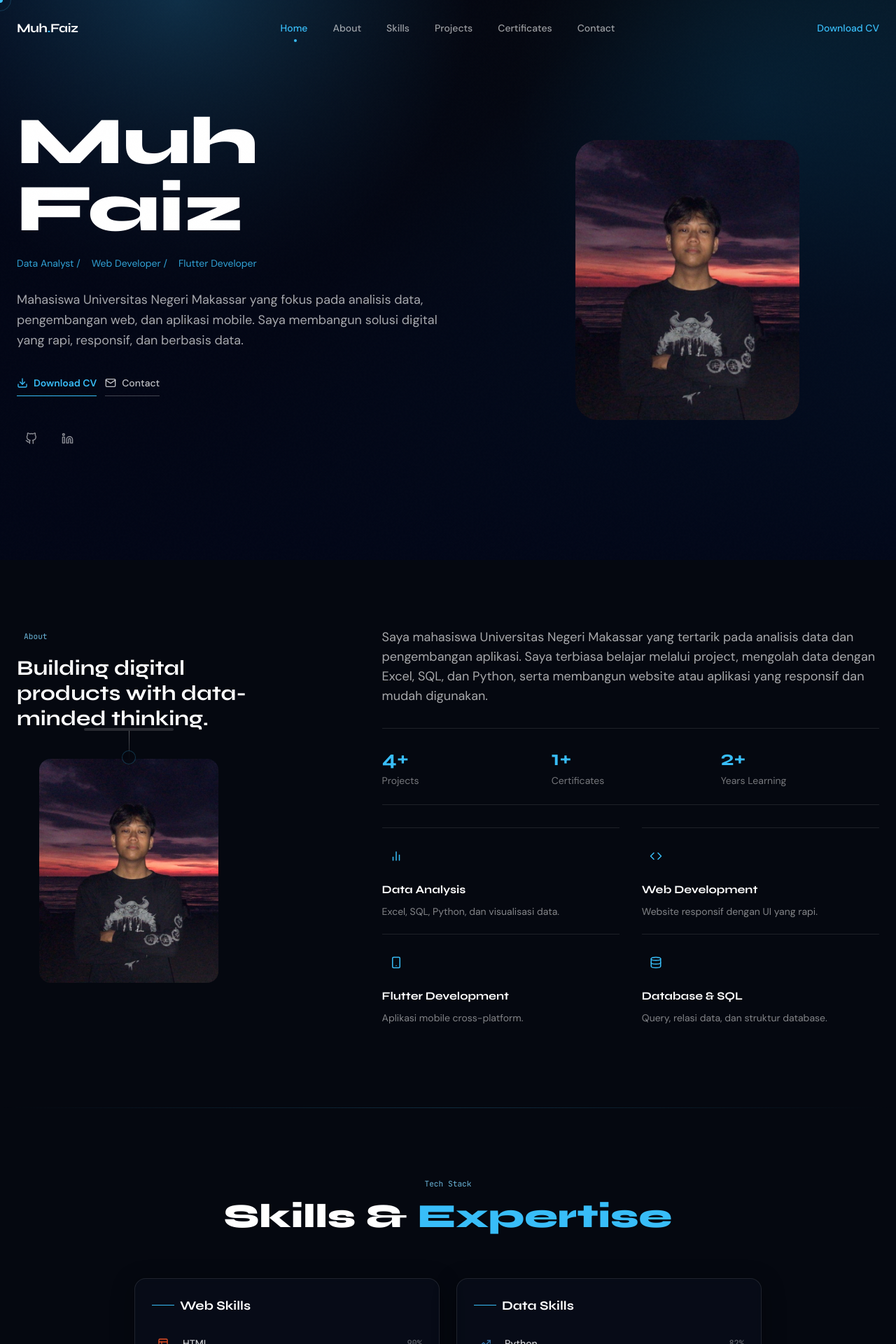
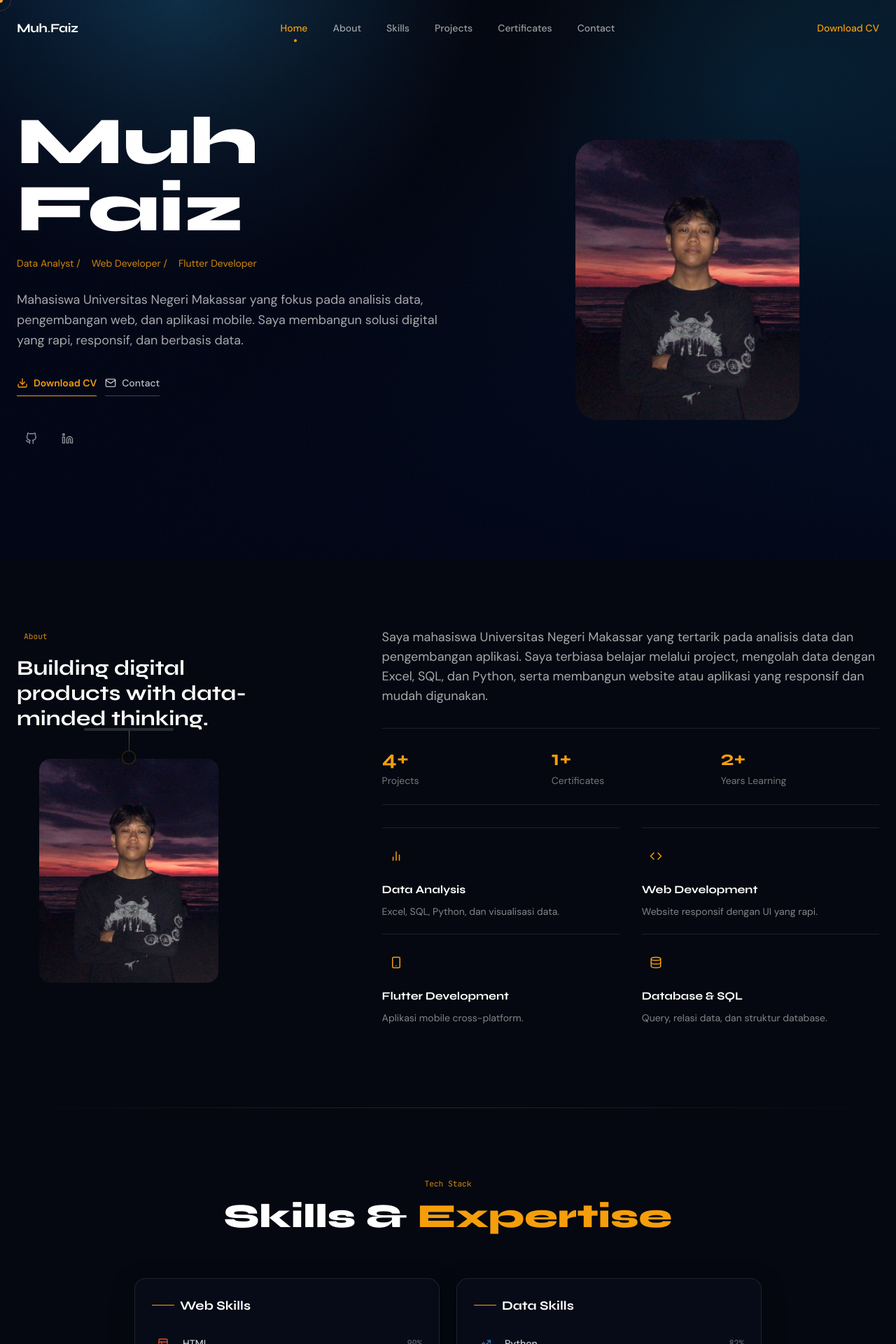
Before and after one commit to MFaizzZz/web_portofolio, a React (Vite) app: page / in a window 1280 px wide. Shown: the top 1920 px of the page at 70% size. Built offline with nearby package versions, Linux system fonts and the light colour scheme.

Commit message:
first commit

```diff
--- a/src/components/About.jsx
+++ b/src/components/About.jsx
@@ -67,7 +67,7 @@ function HangingPhoto() {
         whileDrag={{ scale: 1.03 }}
         whileHover={{ y: -2 }}
       >
-        <div className="absolute -top-3 left-1/2 h-5 w-5 -translate-x-1/2 rounded-full border border-neon-blue/25 bg-dark-900/80" />
+        <div className="absolute -top-3 left-1/2 h-5 w-5 -translate-x-1/2 rounded-full border border-neon-amber/25 bg-dark-900/80" />
         <div className="overflow-hidden rounded-2xl">
           <img
             src="/Faiz.jpeg"
@@ -90,13 +90,13 @@ function FocusCard({ item, index }) {
   return (
     <motion.div
       ref={ref}
-      className="border-t border-white/10 py-5 transition-colors duration-300 hover:border-neon-blue/40"
+      className="border-t border-white/10 py-5 transition-colors duration-300 hover:border-neon-amber/40"
       initial={{ opacity: 0, y: 28 }}
       animate={isInView ? { opacity: 1, y: 0 } : {}}
       transition={{ duration: 0.45, delay: index * 0.08 }}
       whileHover={{ y: -3 }}
     >
-      <div className="mb-4 flex h-10 w-10 items-center justify-center text-neon-blue">
+      <div className="mb-4 flex h-10 w-10 items-center justify-center text-neon-amber">
         <Icon size={18} />
       </div>
       <h3 className="font-display text-base font-bold text-white">{item.title}</h3>
@@ -153,7 +153,7 @@ export default function About() {
             >
               {stats.map((stat) => (
                 <div key={stat.label}>
-                  <div className="font-display text-2xl font-bold text-neon-blue md:text-3xl">
+                  <div className="font-display text-2xl font-bold text-neon-amber md:text-3xl">
                     {stat.value}
                   </div>
                   <div className="mt-1 font-body text-xs text-white/45 md:text-sm">{stat.label}</div>
--- a/src/components/CustomCursor.jsx
+++ b/src/components/CustomCursor.jsx
@@ -32,12 +32,12 @@ export default function CustomCursor() {
   return (
     <>
       <motion.div
-        className="fixed top-0 left-0 w-2 h-2 bg-neon-blue rounded-full pointer-events-none z-[99999] mix-blend-screen"
+        className="fixed top-0 left-0 w-2 h-2 bg-neon-amber rounded-full pointer-events-none z-[99999] mix-blend-screen"
         animate={{ x: pos.x - 4, y: pos.y - 4 }}
         transition={{ type: 'spring', stiffness: 800, damping: 30 }}
       />
       <motion.div
-        className="fixed top-0 left-0 rounded-full pointer-events-none z-[99998] border border-neon-blue/50 mix-blend-screen"
+        className="fixed top-0 left-0 rounded-full pointer-events-none z-[99998] border border-neon-amber/50 mix-blend-screen"
         animate={{
           x: pos.x - (isHovering ? 24 : 16),
           y: pos.y - (isHovering ? 24 : 16),
--- a/src/components/Hero.jsx
+++ b/src/components/Hero.jsx
@@ -37,7 +37,7 @@ export default function Hero() {
 
             <motion.div variants={itemVariants} className="mb-7 flex flex-wrap gap-x-4 gap-y-2">
               {roles.map((role, index) => (
-                <span key={role} className="font-body text-sm text-neon-blue/85">
+                <span key={role} className="font-body text-sm text-neon-amber/85">
                   {role}{index < roles.length - 1 ? ' /' : ''}
                 </span>
               ))}
@@ -56,7 +56,7 @@ export default function Hero() {
               <motion.a
                 href="/cv.pdf"
                 download
-                className="flex items-center gap-2 border-b border-neon-blue pb-2 font-body text-sm font-semibold text-neon-blue transition-colors duration-300 hover:text-white"
+                className="flex items-center gap-2 border-b border-neon-amber pb-2 font-body text-sm font-semibold text-neon-amber transition-colors duration-300 hover:text-white"
                 whileHover={{ y: -2 }}
                 whileTap={{ scale: 0.98 }}
               >
@@ -65,7 +65,7 @@ export default function Hero() {
               </motion.a>
               <Link to="contact" smooth duration={600}>
                 <motion.button
-                  className="flex items-center gap-2 border-b border-white/25 pb-2 font-body text-sm font-medium text-white/75 transition-colors duration-300 hover:border-neon-blue hover:text-neon-blue"
+                  className="flex items-center gap-2 border-b border-white/25 pb-2 font-body text-sm font-medium text-white/75 transition-colors duration-300 hover:border-neon-amber hover:text-neon-amber"
                   whileHover={{ y: -2 }}
                   whileTap={{ scale: 0.98 }}
                 >
@@ -86,7 +86,7 @@ export default function Hero() {
                   target="_blank"
                   rel="noreferrer"
                   aria-label={label}
-                  className="flex h-10 w-10 items-center justify-center text-white/55 transition-colors duration-200 hover:text-neon-blue"
+                  className="flex h-10 w-10 items-center justify-center text-white/55 transition-colors duration-200 hover:text-neon-amber"
                   whileHover={{ y: -2 }}
                   whileTap={{ scale: 0.96 }}
                 >
--- a/src/components/Navbar.jsx
+++ b/src/components/Navbar.jsx
@@ -35,7 +35,7 @@ export default function Navbar({ scrolled }) {
             whileHover={{ scale: 1.02 }}
           >
             <span className="font-display font-bold text-white text-lg tracking-tight">
-              Muh<span className="text-neon-blue">.</span>Faiz
+              Muh<span className="text-neon-amber">.</span>Faiz
             </span>
           </motion.div>
         </Link>
@@ -53,14 +53,14 @@ export default function Navbar({ scrolled }) {
               className="relative px-4 py-2 cursor-pointer group"
             >
               <span className={`font-body text-sm font-medium transition-colors duration-200 ${
-                active === link.to ? 'text-neon-blue' : 'text-white/60 group-hover:text-white'
+                active === link.to ? 'text-neon-amber' : 'text-white/60 group-hover:text-white'
               }`}>
                 {link.label}
               </span>
               {active === link.to && (
                 <motion.div
                   layoutId="nav-indicator"
-                  className="absolute bottom-0 left-1/2 -translate-x-1/2 w-1 h-1 rounded-full bg-neon-blue shadow-neon-sm"
+                  className="absolute bottom-0 left-1/2 -translate-x-1/2 w-1 h-1 rounded-full bg-neon-amber shadow-neon-sm"
                 />
               )}
             </Link>
@@ -72,7 +72,7 @@ export default function Navbar({ scrolled }) {
           <motion.a
             href="/cv.pdf"
             download
-            className="text-sm font-medium font-body text-neon-blue transition-colors duration-200 hover:text-white"
+            className="text-sm font-medium font-body text-neon-amber transition-colors duration-200 hover:text-white"
             whileHover={{ y: -1 }}
             whileTap={{ scale: 0.97 }}
           >
@@ -82,7 +82,7 @@ export default function Navbar({ scrolled }) {
 
         {/* Mobile hamburger */}
         <button
-          className="md:hidden text-white/70 hover:text-neon-blue transition-colors"
+          className="md:hidden text-white/70 hover:text-neon-amber transition-colors"
           onClick={() => setOpen(!open)}
         >
           {open ? <HiX size={24} /> : <HiMenu size={24} />}
@@ -112,7 +112,7 @@ export default function Navbar({ scrolled }) {
                     smooth
                     duration={600}
                     onClick={() => setOpen(false)}
-                    className="block py-3 text-white/70 hover:text-neon-blue font-body font-medium transition-colors cursor-pointer border-b border-white/5 last:border-0"
+                    className="block py-3 text-white/70 hover:text-neon-amber font-body font-medium transition-colors cursor-pointer border-b border-white/5 last:border-0"
                   >
                     {link.label}
                   </Link>
--- a/src/components/Skills.jsx
+++ b/src/components/Skills.jsx
@@ -68,7 +68,7 @@ export default function Skills() {
   return (
     <section id="skills" className="section-padding relative">
       {/* Decorative line */}
-      <div className="absolute left-0 right-0 top-0 h-px bg-gradient-to-r from-transparent via-neon-blue/20 to-transparent" />
+      <div className="absolute left-0 right-0 top-0 h-px bg-gradient-to-r from-transparent via-neon-amber/20 to-transparent" />
 
       <div className="max-w-7xl mx-auto px-6">
         <div ref={ref} className="text-center mb-16">
@@ -85,7 +85,7 @@ export default function Skills() {
             animate={isInView ? { opacity: 1, y: 0 } : {}}
             transition={{ delay: 0.1 }}
           >
-            Skills & <span className="text-neon-blue">Expertise</span>
+            Skills & <span className="text-neon-amber">Expertise</span>
           </motion.h2>
         </div>
 
@@ -94,13 +94,13 @@ export default function Skills() {
           {categories.map((cat) => (
             <motion.div
               key={cat}
-              className="rounded-2xl border border-white/10 bg-dark-800/55 p-6 shadow-card backdrop-blur-sm transition-colors duration-300 hover:border-neon-blue/35"
+              className="rounded-2xl border border-white/10 bg-dark-800/55 p-6 shadow-card backdrop-blur-sm transition-colors duration-300 hover:border-neon-amber/35"
               initial={{ opacity: 0, y: 30 }}
               animate={isInView ? { opacity: 1, y: 0 } : {}}
               transition={{ duration: 0.5, delay: 0.2 }}
             >
               <div className="flex items-center gap-2 mb-6">
-                <div className="h-px w-8 bg-neon-blue" />
+                <div className="h-px w-8 bg-neon-amber" />
                 <h3 className="font-display font-bold text-white text-lg">{cat} Skills</h3>
               </div>
               <div className="space-y-5">
@@ -122,11 +122,11 @@ export default function Skills() {
           {['Git', 'Figma', 'Tableau', 'Pandas', 'Firebase', 'REST API'].map((tech, i) => (
             <motion.span
               key={tech}
-              className="rounded-full border border-white/10 bg-white/[0.03] px-3 py-1 font-body text-sm text-white/55 transition-colors hover:border-neon-blue/35 hover:text-neon-blue"
+              className="rounded-full border border-white/10 bg-white/[0.03] px-3 py-1 font-body text-sm text-white/55 transition-colors hover:border-neon-amber/35 hover:text-neon-amber"
               initial={{ opacity: 0, scale: 0.8 }}
               animate={isInView ? { opacity: 1, scale: 1 } : {}}
               transition={{ delay: 0.5 + i * 0.05 }}
-              whileHover={{ scale: 1.05, borderColor: 'rgba(0,212,255,0.6)' }}
+              whileHover={{ scale: 1.05, borderColor: 'rgba(245,158,11,0.6)' }}
             >
               {tech}
             </motion.span>
--- a/src/index.css
+++ b/src/index.css
@@ -3,8 +3,10 @@
 @tailwind utilities;
 
 :root {
-  --neon-blue: #38BDF8;
-  --neon-glow: #0284C7;
+  --neon-amber: #F59E0B;
+  --neon-amber-glow: #DC2626;
+  --neon-cyan: #38BDF8;
+  --neon-cyan-glow: #0284C7;
   --dark-900: #050810;
   --dark-800: #0A0F1E;
   --dark-700: #0F1629;
@@ -22,8 +24,8 @@ html {
 
 body {
   background:
-    radial-gradient(circle at 20% 0%, rgba(56, 189, 248, 0.22), transparent 32%),
-    linear-gradient(135deg, #020617 0%, #050810 44%, #082f49 100%);
+    radial-gradient(circle at 20% 0%, rgba(245, 158, 11, 0.15), transparent 32%),
+    linear-gradient(135deg, #020617 0%, #050810 44%, #1f1810 100%);
   color: #ffffff;
   font-family: 'DM Sans', sans-serif;
   overflow-x: hidden;
@@ -37,16 +39,16 @@ body {
   background: var(--dark-800);
 }
 ::-webkit-scrollbar-thumb {
-  background: var(--neon-blue);
+  background: var(--neon-amber);
   border-radius: 2px;
 }
 ::-webkit-scrollbar-thumb:hover {
-  background: var(--neon-glow);
+  background: var(--neon-amber-glow);
 }
 
 /* Selection */
 ::selection {
-  background: rgba(0, 212, 255, 0.3);
+  background: rgba(245, 158, 11, 0.3);
   color: #fff;
 }
 
@@ -65,12 +67,12 @@ body::before {
 }
 
 .neon-text {
-  color: var(--neon-blue);
+  color: var(--neon-amber);
   text-shadow: none;
 }
 
 .gradient-text {
-  background: linear-gradient(135deg, #ffffff 0%, #38BDF8 100%);
+  background: linear-gradient(135deg, #ffffff 0%, #F59E0B 100%);
   -webkit-background-clip: text;
   -webkit-text-fill-color: transparent;
   background-clip: text;
@@ -91,13 +93,13 @@ body::before {
 
 /* Glow border */
 .glow-border {
-  border: 1px solid rgba(0, 212, 255, 0.2);
-  box-shadow: 0 0 20px rgba(0, 212, 255, 0.05), inset 0 0 20px rgba(0, 212, 255, 0.02);
+  border: 1px solid rgba(245, 158, 11, 0.2);
+  box-shadow: 0 0 20px rgba(245, 158, 11, 0.05), inset 0 0 20px rgba(245, 158, 11, 0.02);
 }
 
 .glow-border:hover {
-  border-color: rgba(0, 212, 255, 0.5);
-  box-shadow: 0 0 30px rgba(0, 212, 255, 0.15), inset 0 0 30px rgba(0, 212, 255, 0.05);
+  border-color: rgba(245, 158, 11, 0.5);
+  box-shadow: 0 0 30px rgba(245, 158, 11, 0.15), inset 0 0 30px rgba(245, 158, 11, 0.05);
   transition: all 0.3s ease;
 }
 
@@ -115,7 +117,7 @@ body::before {
   font-size: 0.7rem;
   font-family: 'JetBrains Mono', monospace;
   border: 0;
-  color: rgba(125, 211, 252, 0.86);
+  color: rgba(245, 158, 11, 0.86);
   background: transparent;
   letter-spacing: 0;
 }
--- a/tailwind.config.js
+++ b/tailwind.config.js
@@ -8,8 +8,10 @@ export default {
     extend: {
       colors: {
         neon: {
-          blue: '#38BDF8',
-          glow: '#0284C7',
+          amber: '#F59E0B',
+          'amber-glow': '#DC2626',
+          cyan: '#38BDF8',
+          'cyan-glow': '#0284C7',
         },
         dark: {
           900: '#050810',
@@ -40,8 +42,8 @@ export default {
         }
       },
       boxShadow: {
-        'neon': '0 0 18px rgba(56, 189, 248, 0.25), 0 0 48px rgba(56, 189, 248, 0.08)',
-        'neon-sm': '0 0 10px rgba(56, 189, 248, 0.18)',
+        'neon': '0 0 18px rgba(245, 158, 11, 0.25), 0 0 48px rgba(245, 158, 11, 0.08)',
+        'neon-sm': '0 0 10px rgba(245, 158, 11, 0.18)',
         'card': '0 8px 32px rgba(0, 0, 0, 0.4)',
       }
     },
```
Also changed, not shown: src/components/Certificates.jsx (+12 -4 lines), src/components/Contact.jsx (+6 -6 lines), src/components/Projects.jsx (+6 -6 lines), 1 other file (tests, documents, lock files or other folders).
